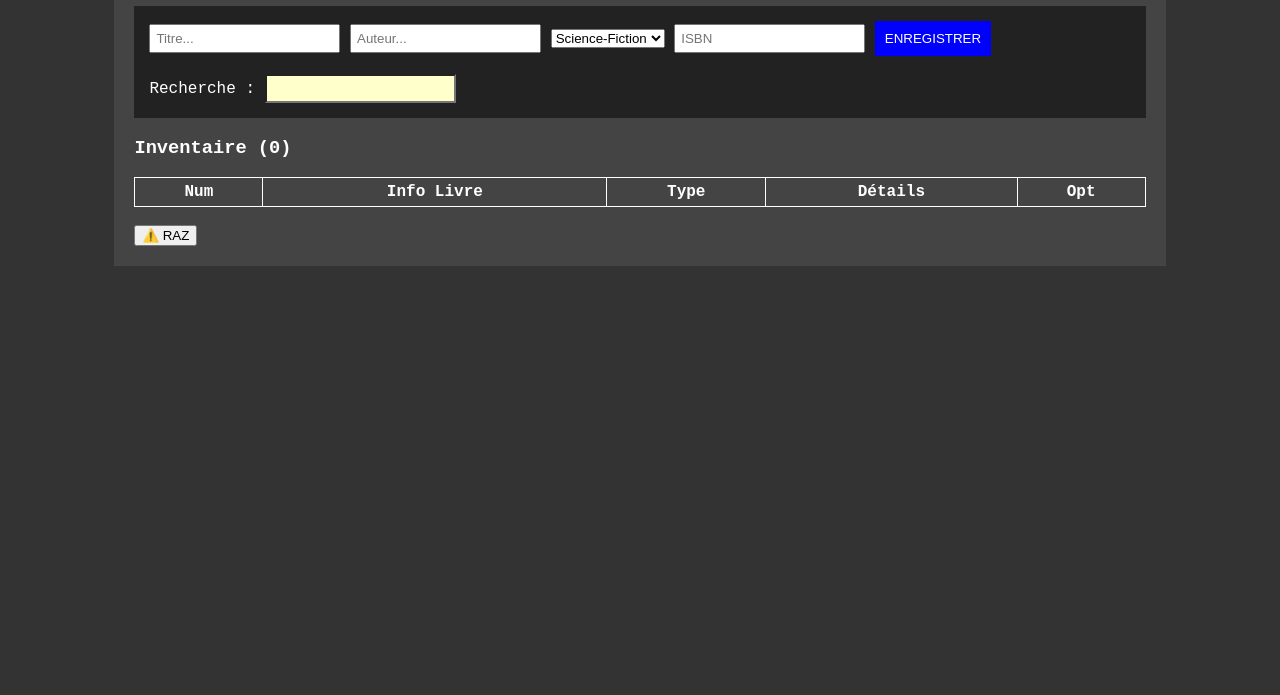
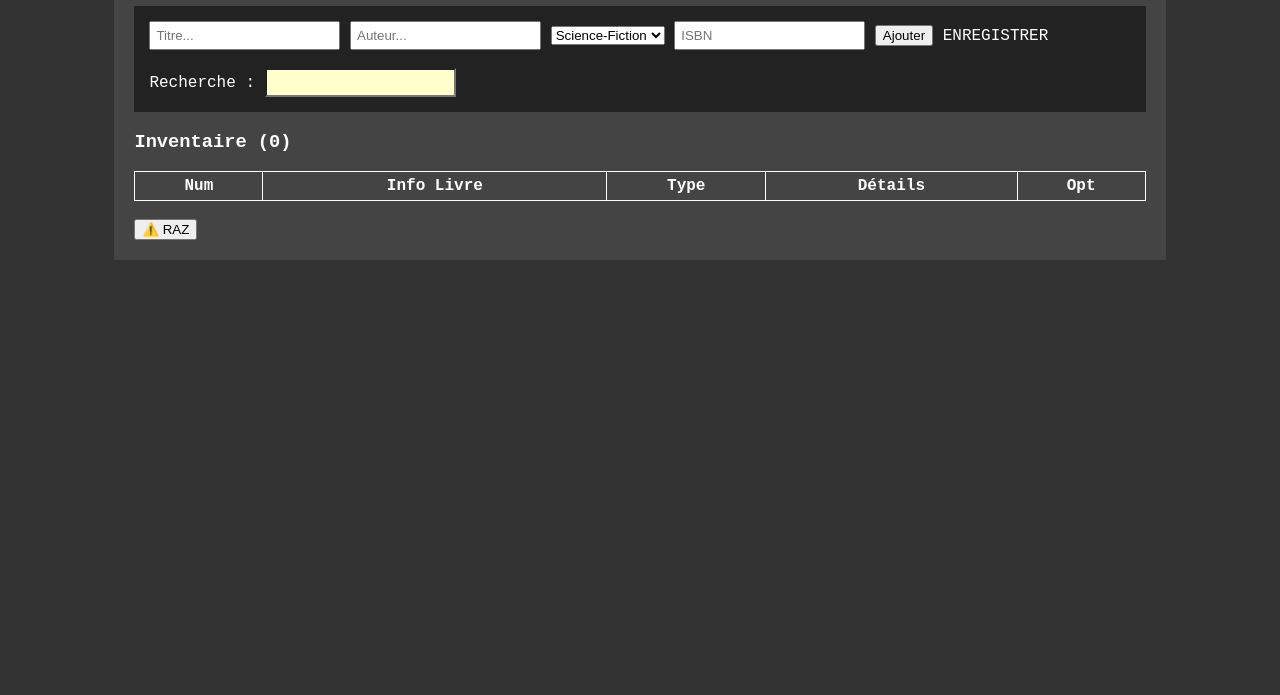
Before and after one commit to kevin-tchinda/gestion_biblio_tech, a plain HTML site: page gestion_biblio_source_final.html in a window 1280 px wide. Shown: the part 105-800 px from the top of the page. Drawn offline with Linux system fonts and the light colour scheme.

Commit message:
modification du boutton executeSaveDataToMemorysur HTML

```diff
--- a/gestion_biblio_source_final.html
+++ b/gestion_biblio_source_final.html
@@ -17,7 +17,8 @@
           <option value="3">Roman</option>
         </select>
         <input type="text" id="inp_C" placeholder="ISBN" />
-        <button class="btn-add" onclick="Excecute_Save_Data_To_Memory()">
+        <button onclick="executeSaveDataToMemory()">Ajouter</button>
+
           ENREGISTRER
         </button>
         <br /><br />
```
